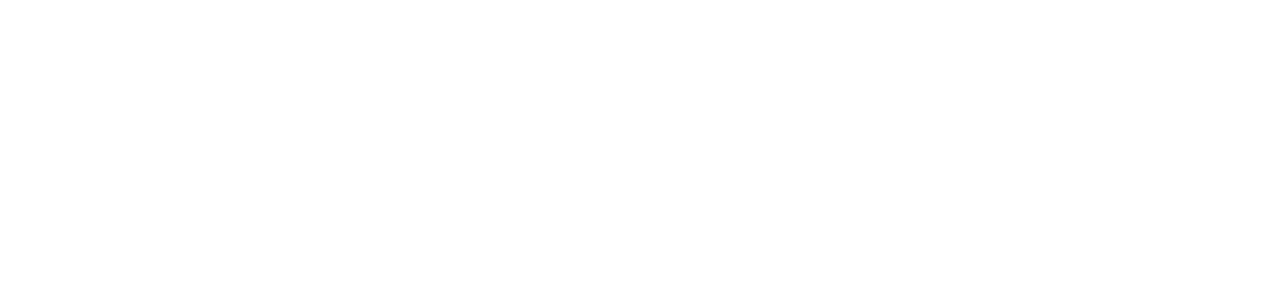
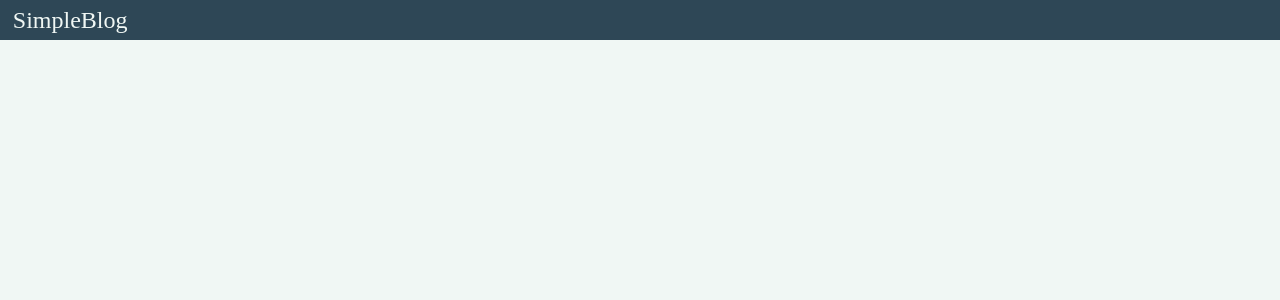
Before and after one commit to drag0dev/simple-blog, an Angular app in the folder frontend/: page / in a window 1280 px wide. Shown: the top 300 px of the page. Built offline with nearby package versions, Linux system fonts and the light colour scheme.

Commit message:
feat: header

```diff
--- a/frontend/src/app/app.component.html
+++ b/frontend/src/app/app.component.html
@@ -1 +1,2 @@
+<app-header></app-header>
 <router-outlet />
--- a/frontend/src/app/app.component.ts
+++ b/frontend/src/app/app.component.ts
@@ -1,10 +1,11 @@
 import { Component } from '@angular/core';
 import { RouterOutlet } from '@angular/router';
+import { HeaderComponent } from './header/header.component';
 
 @Component({
   selector: 'app-root',
   standalone: true,
-  imports: [RouterOutlet],
+  imports: [RouterOutlet, HeaderComponent],
   templateUrl: './app.component.html',
   styleUrl: './app.component.scss'
 })
--- /dev/null
+++ b/frontend/src/app/header/header.component.html
@@ -0,0 +1,3 @@
+<div class="header">
+  <p>SimpleBlog</p>
+</div>
--- /dev/null
+++ b/frontend/src/app/header/header.component.scss
@@ -0,0 +1,18 @@
+@import "../../styles.scss";
+
+.header {
+  @include flex();
+  align-content: left;
+  justify-content: left;
+  width: 100vw;
+  min-height: 5vh;
+
+  p {
+    font-size: 1.5rem;
+    padding-left: 1vw;
+  }
+
+  background-color: $secondary_color;
+  color: $background-color;
+
+}
--- a/frontend/src/styles.scss
+++ b/frontend/src/styles.scss
@@ -1 +1,26 @@
-/* You can add global styles to this file, and also import other style files */
+$primary-color: #A90BE7;
+$secondary-color: #2E4756;
+$accent-color: #EF6F6C;
+$background-color: #F0F7F4;
+
+body {
+  background-color: $background-color;
+}
+
+@mixin flex {
+    display: flex;
+    align-items: center;
+    justify-content: center;
+    text-align: center;
+}
+
+* {
+    margin: 0;
+    padding: 0;
+}
+
+body {
+    display: block;
+    margin: 0;
+    padding: 0;
+}
```
Also changed, not shown: frontend/src/app/header/header.component.ts (added, +12 -0 lines), 1 other file (tests, documents, lock files or other folders).
